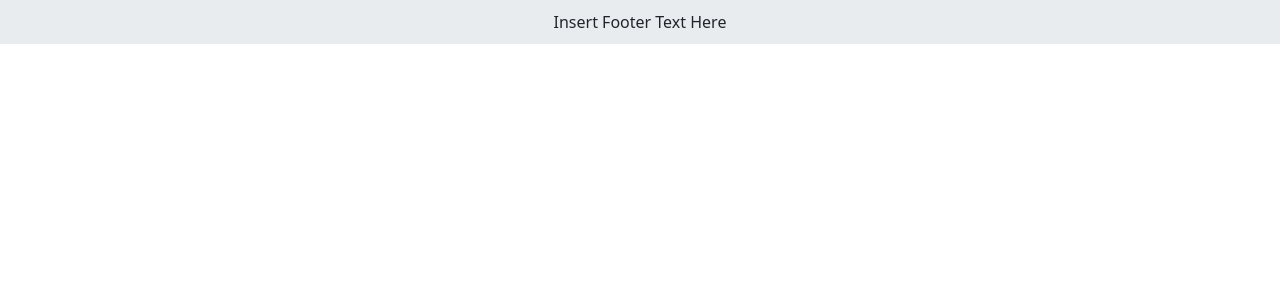
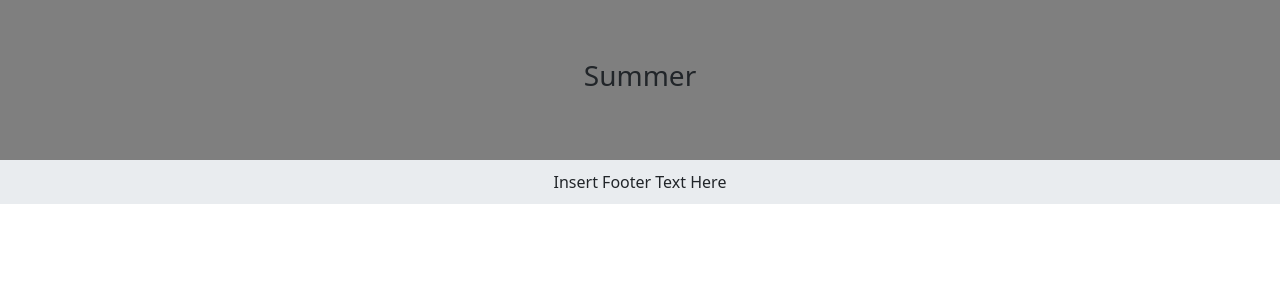
Before and after one commit to AlfredA93/recipe-repo-2, a Django app: page /seasons_summer/ in a window 1280 px wide. Shown: the part 116-416 px from the top of the page. Run offline with Django 3.2, Linux system fonts and the light colour scheme; data that the repository does not hold is empty; some libraries are stand-ins or nearby versions.

Commit message:
Add basic heading & custom styles-Seasons_summer.html

```diff
--- a/templates/seasons_summer.html
+++ b/templates/seasons_summer.html
@@ -13,6 +13,11 @@
 {% block content %}
 
     <!-- Hero Image and Season Text -->
+    <div class="seasons-bckgrnd col-12">
+        <div class="seasons-header col-12 d-flex justify-content-center align-items-center">
+            <h3 class="text-center text-align-center">Summer</h3>
+        </div>
+    </div>
 
     <!-- Recipes Section -->
     <div class="col-12 md-4">
```
